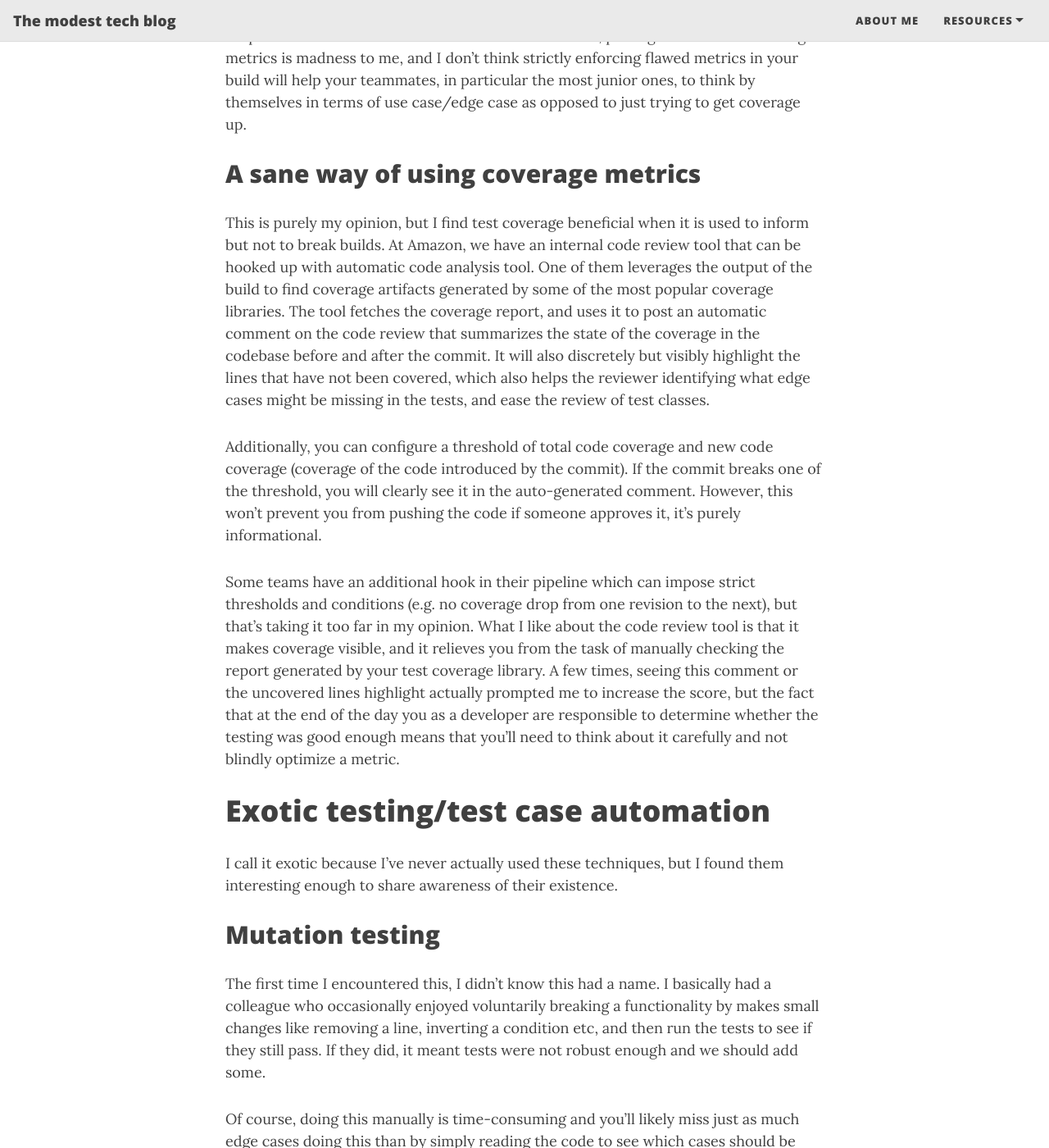
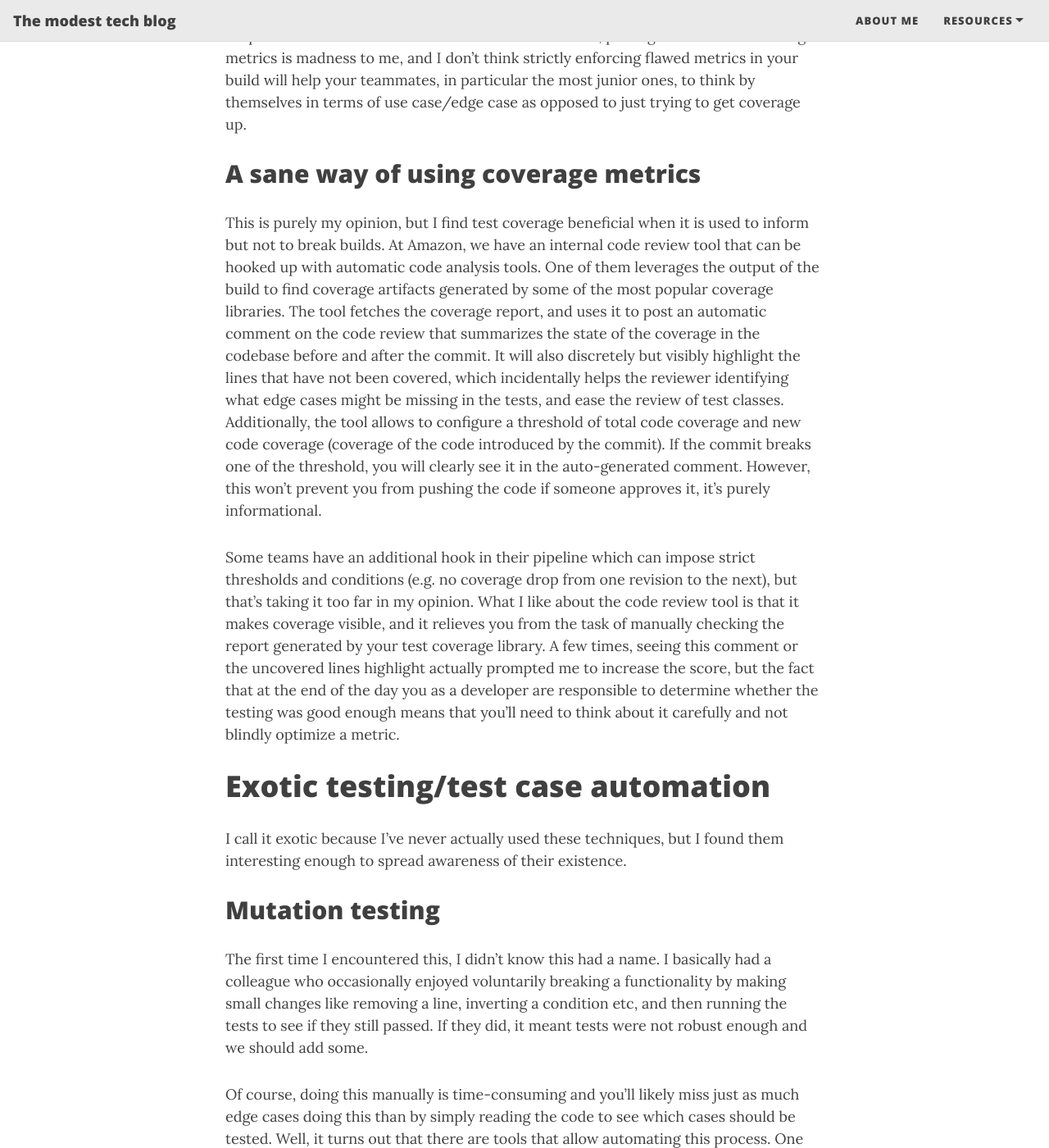
Before and after one commit to Dicee/dicee.github.io, a Jekyll site: the page built from _posts/2020-10-24-1-unit-testing-learning-series-coverage.md, in a window 1280 px wide and 1400 px high, scrolled down 1508 px. Shown: the whole window at 82% size. Built offline with Jekyll 4.4.1, drawn with Linux system fonts in a browser that asks for light colours; nearby versions of some CDN libraries; some of the changed text lies outside the part shown.

Commit message:
Minor fixes in the article about test coverage and test case automation

```diff
--- a/_posts/2020-10-24-1-unit-testing-learning-series-coverage.md
+++ b/_posts/2020-10-24-1-unit-testing-learning-series-coverage.md
@@ -41,11 +41,10 @@ trying to get coverage up.
 ## A sane way of using coverage metrics
 
 This is purely my opinion, but I find test coverage beneficial when it is used to inform but not to break builds. At Amazon, we have an internal code review tool that can be hooked up
-with automatic code analysis tool. One of them leverages the output of the build to find coverage artifacts generated by some of the most popular coverage libraries. The tool fetches the
+with automatic code analysis tools. One of them leverages the output of the build to find coverage artifacts generated by some of the most popular coverage libraries. The tool fetches the
 coverage report, and uses it to post an automatic comment on the code review that summarizes the state of the coverage in the codebase before and after the commit. It will also discretely but
-visibly highlight the lines that have not been covered, which also helps the reviewer identifying what edge cases might be missing in the tests, and ease the review of test classes.
-
-Additionally, you can configure a threshold of total code coverage and new code coverage (coverage of the code introduced by the commit). If the commit breaks one of the threshold, you will clearly see it
+visibly highlight the lines that have not been covered, which incidentally helps the reviewer identifying what edge cases might be missing in the tests, and ease the review of test classes.
+Additionally, the tool allows to configure a threshold of total code coverage and new code coverage (coverage of the code introduced by the commit). If the commit breaks one of the threshold, you will clearly see it
 in the auto-generated comment. However, this won't prevent you from pushing the code if someone approves it, it's purely informational.
 
 Some teams have an additional hook in their pipeline which can impose strict thresholds and conditions (e.g. no coverage drop from one revision to the next), but that's taking it too far
@@ -55,12 +54,12 @@ responsible to determine whether the testing was good enough means that you'll n
 
 # Exotic testing/test case automation
 
-I call it exotic because I've never actually used these techniques, but I found them interesting enough to share awareness of their existence.
+I call it exotic because I've never actually used these techniques, but I found them interesting enough to spread awareness of their existence.
 
 ## Mutation testing
 
-The first time I encountered this, I didn't know this had a name. I basically had a colleague who occasionally enjoyed voluntarily breaking a functionality by makes small changes like removing
-a line, inverting a condition etc, and then run the tests to see if they still pass. If they did, it meant tests were not robust enough and we should add some.
+The first time I encountered this, I didn't know this had a name. I basically had a colleague who occasionally enjoyed voluntarily breaking a functionality by making small changes like removing
+a line, inverting a condition etc, and then running the tests to see if they still passed. If they did, it meant tests were not robust enough and we should add some.
 
 Of course, doing this manually is time-consuming and you'll likely miss just as much edge cases doing this than by simply reading the code to see which cases should be tested. Well,
 it turns out that there are tools that allow automating this process. One well-known framework to do that in Java is [PITest](http://pitest.org/). I won't go deeper simply because I
```
Also changed, not shown: other parts of _posts/2020-10-24-1-unit-testing-learning-series-coverage.md (+2 -2 lines).
